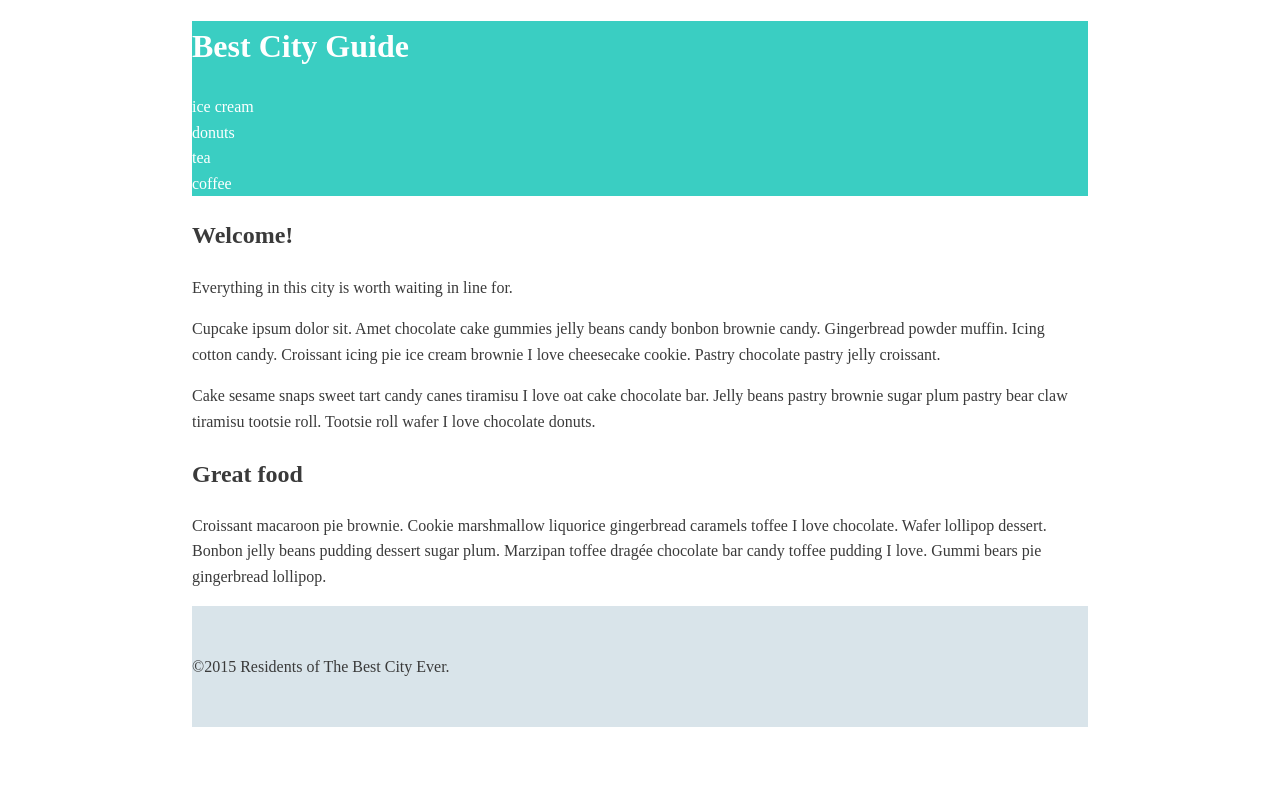
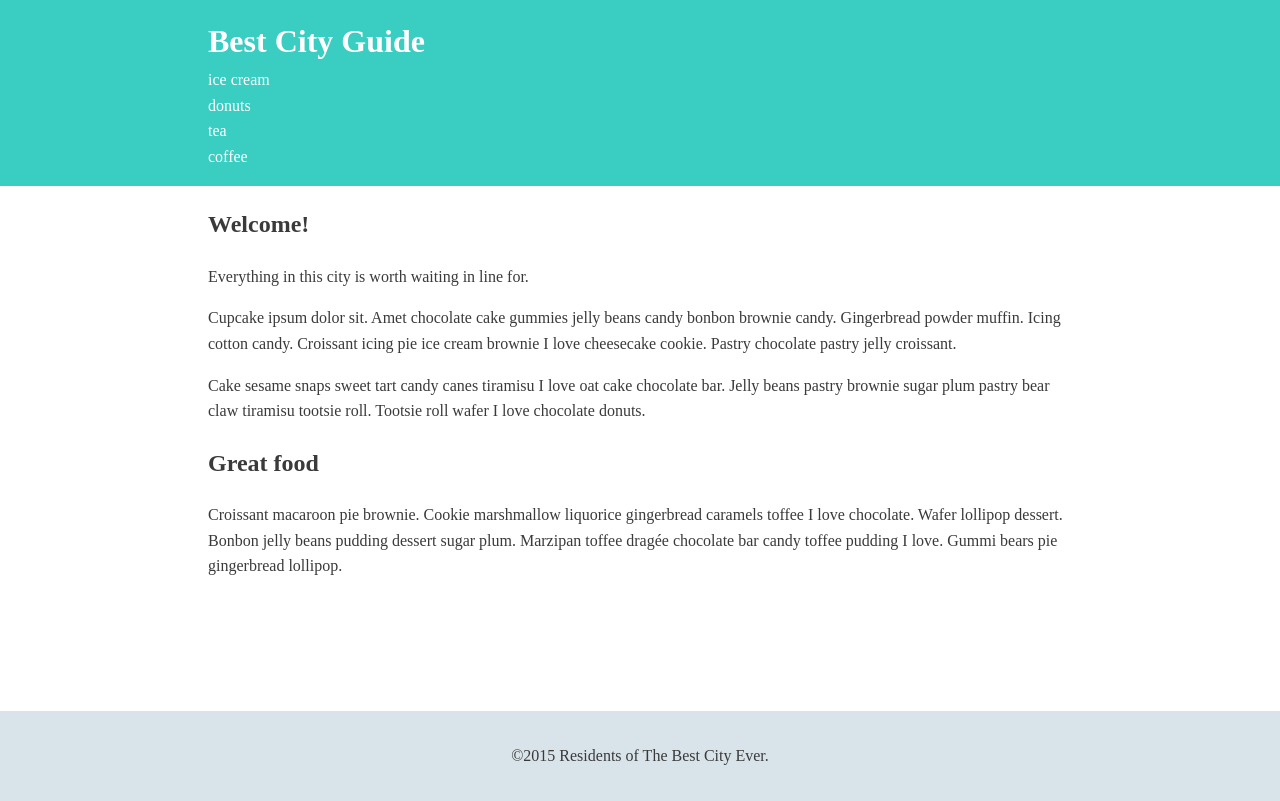
Before and after one commit to ErickTheMeekNerd/erickmichaelmartinez, a plain HTML site: page index.html in a window 1280 px wide. Drawn offline with Linux system fonts and the light colour scheme.

Commit message:
change layout

```diff
--- a/index.html
+++ b/index.html
@@ -7,8 +7,10 @@
   <link rel="stylesheet" href="normalize.css"/>
 </head>
 <body>
-  <div class="wrapper">
+
+  <div class="wrap">
     <header class="main-header">
+      <div class="container">
         <h1 class="name"><a href="#">Best City Guide</a></h1>
     		<ul class="main-nav">
     			<li><a href="#">ice cream</a></li>
@@ -16,8 +18,10 @@
     			<li><a href="#">tea</a></li>
     			<li><a href="#">coffee</a></li>
     		</ul>
+      </div>
   	</header>
 
+    <div class="container">
     	<h2>Welcome!</h2>
     	<p>Everything in this city is worth waiting in line for.</p>
     	<p>Cupcake ipsum dolor sit. Amet chocolate cake gummies jelly beans candy bonbon brownie candy. Gingerbread powder muffin. Icing cotton candy. Croissant icing pie ice cream brownie I love cheesecake cookie. Pastry chocolate pastry jelly croissant.</p>
@@ -25,10 +29,12 @@
 
     	<h2>Great food</h2>
     	<p>Croissant macaroon pie brownie. Cookie marshmallow liquorice gingerbread caramels toffee I love chocolate. Wafer lollipop dessert. Bonbon jelly beans pudding dessert sugar plum. Marzipan toffee drag&#233;e chocolate bar candy toffee pudding I love. Gummi bears pie gingerbread lollipop.</p>
+    </div>
+  </div>
 
 	<footer class="main-footer">
-		<p>&copy;2015 Residents of The Best City Ever.</p>
+		<span>&copy;2015 Residents of The Best City Ever.</span>
 	</footer>
-  </div>
+
 </body>
 </html>
--- a/style.css
+++ b/style.css
@@ -2,9 +2,17 @@
   Base Element Styles
 ==================================== */
 
+* {
+  box-sizing: border-box;
+}
+
 body {
 	line-height: 1.6;
 	color: #3a3a3a;
+}
+
+h1 {
+  margin-top: 0;
 }
 
 a {
@@ -16,20 +24,43 @@ a {
   Base Layout Styles
 ==================================== */
 
+/* ---- Navigation ---- */
+
+.name {
+  margin: 0;
+}
+
 /* ---- Layout Containers ---- */
+
+.container {
+  padding-left: 1em;
+  padding-right: 1em;
+}
 
 .main-header {
 	background: #3acec2;
+  padding: 1em 0;
 }
 
 .main-footer {
 	padding: 2em 0;
 	background: #d9e4ea;
+  text-align: center;
 }
 
-.wrapper {
-  width: 70%;
-  margin: 0 auto;
+/* =================================
+  Media Queries
+==================================== */
+
+@media (min-width: 769px) {
+
+  .wrap {
+    min-height: calc(100vh - 89px);
+  }
+
+  .container {
+    width: 70%;
+    max-width: 1000px;
+    margin: 0 auto;
+  }
 }
-
-/* ---- Page Elements ---- */
```
Also changed, not shown: normalize.css. Lines whose indentation alone changed are shown as unchanged.
